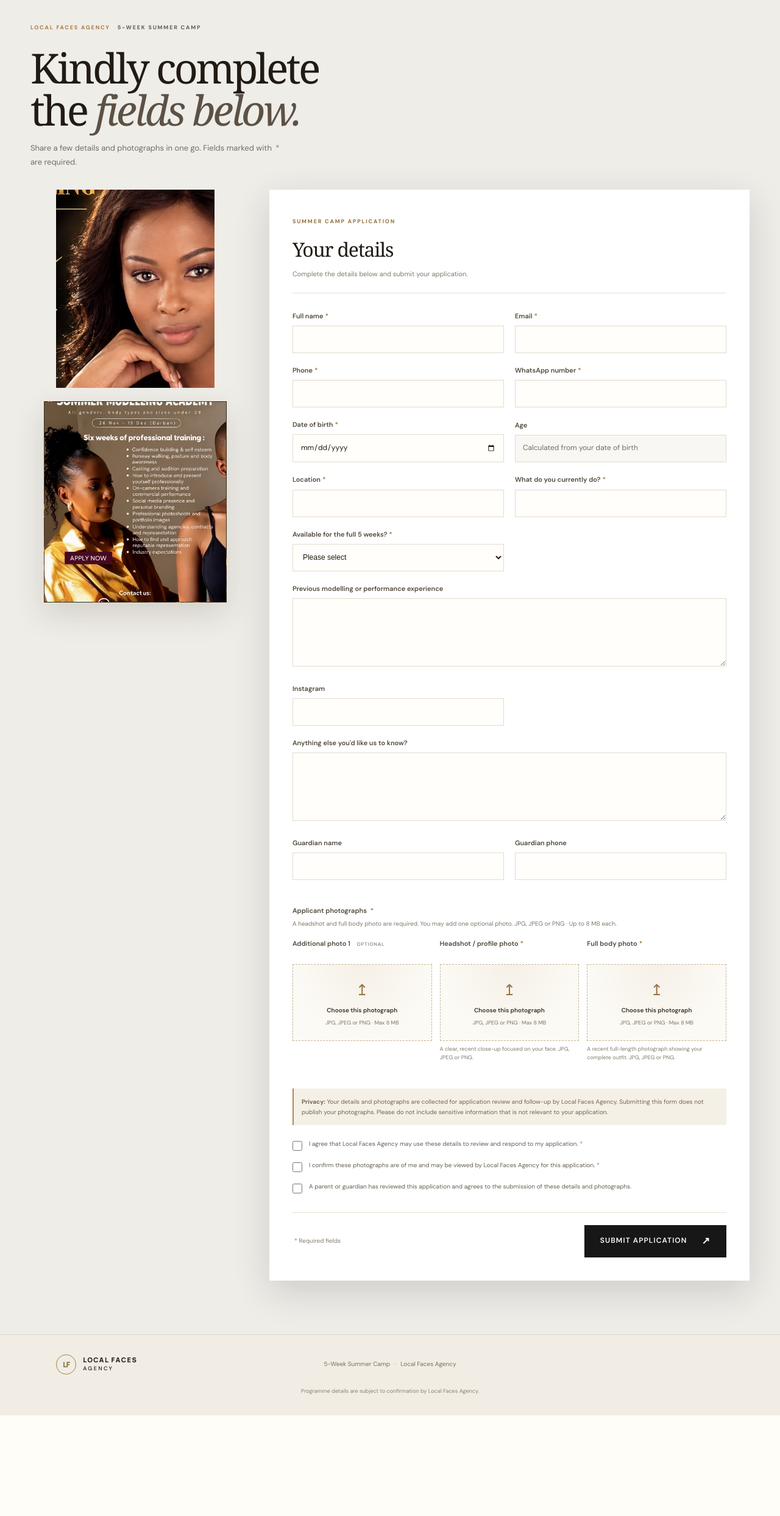
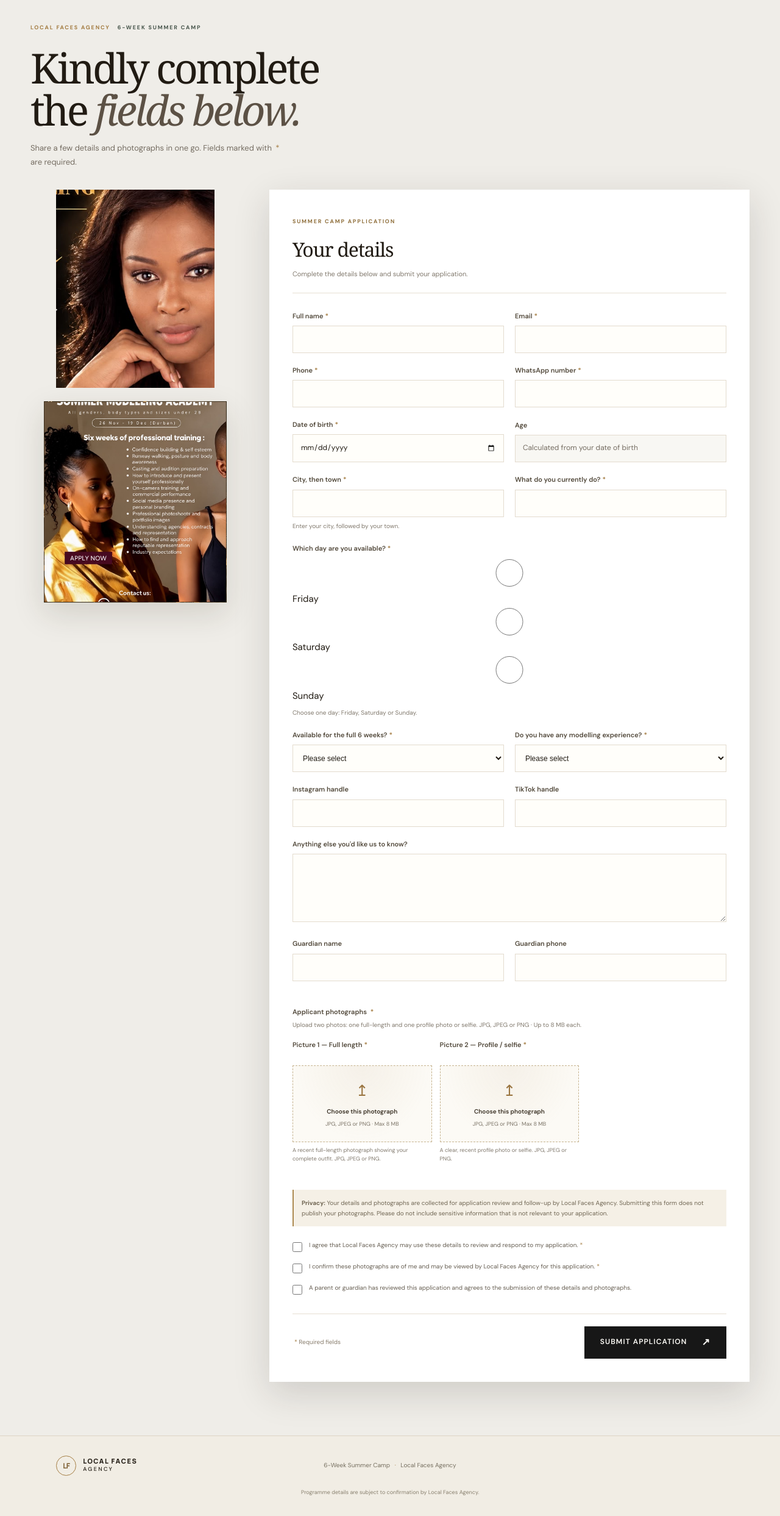
Before and after one commit to spheleleMakau/localfaces, a Django app: page / in a window 1280 px wide. Shown: the part 78-2564 px from the top of the page at 61% size. Before the commit the page ends 2399 px from the top, so only its background shows below. Run offline with Django 5.2, Linux system fonts and the light colour scheme.

Commit message:
feat: collect availability and modelling experience
Co-authored-by: Copilot <223556219+Copilot@users.noreply.github.com>

```diff
--- a/camp/admin.py
+++ b/camp/admin.py
@@ -50,6 +50,8 @@ class ApplicationAdmin(admin.ModelAdmin):
         "phone",
         "location",
         "whatsapp_number",
+        "social_handle",
+        "tiktok_handle",
     ]
     readonly_fields = [
         "application_number",
@@ -75,9 +77,10 @@ class ApplicationAdmin(admin.ModelAdmin):
                     "current_occupation",
                     "preferred_days",
                     "available_full_five_weeks",
+                    "has_modelling_experience",
                     "previous_experience",
-                    "areas_of_interest",
                     "social_handle",
+                    "tiktok_handle",
                     "about",
                     "guardian_name",
                     "guardian_phone",
--- a/camp/forms.py
+++ b/camp/forms.py
@@ -51,27 +51,46 @@ class ApplicationForm(forms.ModelForm):
         required=True,
         widget=forms.TextInput(attrs={"autocomplete": "organization-title"}),
     )
+    preferred_days = forms.ChoiceField(
+        label="Which day are you available?",
+        choices=Application.DAY_CHOICES,
+        required=True,
+        help_text="Choose one day: Friday, Saturday or Sunday.",
+        widget=forms.RadioSelect,
+    )
     available_full_five_weeks = forms.ChoiceField(
-        label="Available for the full 5 weeks?",
+        label="Available for the full 6 weeks?",
         choices=(("", "Please select"), ("yes", "Yes"), ("no", "No")),
         required=True,
     )
-    previous_experience = forms.CharField(
-        label="Previous modelling or performance experience",
-        required=False,
-        widget=forms.Textarea(attrs={"rows": 3}),
+    has_modelling_experience = forms.ChoiceField(
+        label="Do you have any modelling experience?",
+        choices=(("", "Please select"), ("yes", "Yes"), ("no", "No")),
+        required=True,
+        widget=forms.Select(
+            attrs={"aria-controls": "previous-experience-details"}
+        ),
     )
-    additional_photo_1 = ApplicationPhotoField(
-        label="Additional photo 1",
+    tiktok_handle = forms.CharField(
+        label="TikTok handle",
+        max_length=80,
         required=False,
     )
-    headshot = ApplicationPhotoField(
-        label="Headshot / profile photo",
-        help_text="A clear, recent close-up focused on your face. JPG, JPEG or PNG.",
+    previous_experience = forms.CharField(
+        label="Tell us briefly about your modelling experience",
+        required=False,
+        help_text="Optional — shown when you answer Yes.",
+        widget=forms.Textarea(
+            attrs={"rows": 3, "id": "previous-experience-details"}
+        ),
     )
     full_length_photo = ApplicationPhotoField(
-        label="Full body photo",
+        label="Picture 1 — Full length",
         help_text="A recent full-length photograph showing your complete outfit. JPG, JPEG or PNG.",
+    )
+    headshot = ApplicationPhotoField(
+        label="Picture 2 — Profile / selfie",
+        help_text="A clear, recent profile photo or selfie. JPG, JPEG or PNG.",
     )
 
     class Meta:
@@ -84,20 +103,30 @@ class ApplicationForm(forms.ModelForm):
             "date_of_birth",
             "location",
             "current_occupation",
+            "preferred_days",
             "available_full_five_weeks",
+            "has_modelling_experience",
             "previous_experience",
             "social_handle",
+            "tiktok_handle",
+            "full_length_photo",
+            "headshot",
             "about",
             "guardian_name",
             "guardian_phone",
         ]
         labels = {
-            "social_handle": "Instagram",
+            "social_handle": "Instagram handle",
+            "location": "City, then town",
             "about": "Anything else you'd like us to know?",
+        }
+        help_texts = {
+            "location": "Enter your city, followed by your town.",
         }
         widgets = {
             "about": forms.Textarea(attrs={"rows": 4}),
             "phone": forms.TextInput(attrs={"autocomplete": "tel"}),
+            "preferred_days": forms.CheckboxSelectMultiple,
             "guardian_phone": forms.TextInput(
                 attrs={"autocomplete": "tel"}
             ),
@@ -159,20 +188,18 @@ class ApplicationForm(forms.ModelForm):
                     "guardian_consent",
                     "Parent or guardian agreement is required for applicants under 18.",
                 )
-        uploaded_photos = [
-            cleaned_data.get("headshot"),
-            cleaned_data.get("full_length_photo"),
-            cleaned_data.get("additional_photo_1"),
-        ]
-        photo_count = sum(photo is not None for photo in uploaded_photos)
-        if photo_count > settings.MAX_APPLICATION_PHOTOS:
-            raise ValidationError(
-                f"You may upload no more than {settings.MAX_APPLICATION_PHOTOS} photographs."
-            )
+        if cleaned_data.get("has_modelling_experience") is False:
+            cleaned_data["previous_experience"] = ""
         return cleaned_data
 
     def clean_available_full_five_weeks(self):
         return self.cleaned_data["available_full_five_weeks"] == "yes"
+
+    def clean_preferred_days(self):
+        return [self.cleaned_data["preferred_days"]]
+
+    def clean_has_modelling_experience(self):
+        return self.cleaned_data["has_modelling_experience"] == "yes"
 
     def save(self, commit=True):
         application = super().save(commit=False)
@@ -191,9 +218,8 @@ class ApplicationForm(forms.ModelForm):
 
     def save_photos(self, application):
         photos = [
+            ("full_length_photo", ApplicationPhoto.PhotoType.FULL_LENGTH),
             ("headshot", ApplicationPhoto.PhotoType.HEADSHOT),
-            ("full_length_photo", ApplicationPhoto.PhotoType.FULL_LENGTH),
-            ("additional_photo_1", ApplicationPhoto.PhotoType.ADDITIONAL),
         ]
         for field_name, photo_type in photos:
             uploaded_file = self.cleaned_data[field_name]
--- a/camp/views.py
+++ b/camp/views.py
@@ -66,8 +66,6 @@ def apply(request):
         "camp/apply.html",
         {
             "form": form,
-            "max_application_photos": settings.MAX_APPLICATION_PHOTOS,
-            "optional_photo_limit": settings.MAX_APPLICATION_PHOTOS - 2,
             "photo_max_mb": f"{settings.MAX_APPLICATION_PHOTO_BYTES / (1024 * 1024):g}",
             "max_application_photo_bytes": settings.MAX_APPLICATION_PHOTO_BYTES,
         },
--- a/localfaces/settings.py
+++ b/localfaces/settings.py
@@ -168,10 +168,6 @@ LOCAL_FACES_WHATSAPP_NUMBER = os.environ.get(
 MAX_APPLICATION_PHOTO_BYTES = int(
     os.environ.get("MAX_APPLICATION_PHOTO_BYTES", str(8 * 1024 * 1024))
 )
-MAX_APPLICATION_PHOTOS = int(os.environ.get("MAX_APPLICATION_PHOTOS", "3"))
-if MAX_APPLICATION_PHOTOS < 2 or MAX_APPLICATION_PHOTOS > 3:
-    raise ValueError("MAX_APPLICATION_PHOTOS must be between 2 and 3.")
-
 if not DEBUG:
     SECURE_SSL_REDIRECT = True
     SESSION_COOKIE_SECURE = True
--- a/render.yaml
+++ b/render.yaml
@@ -35,5 +35,3 @@ services:
         value: 27671012841
       - key: MAX_APPLICATION_PHOTO_BYTES
         value: "8388608"
-      - key: MAX_APPLICATION_PHOTOS
-        value: "3"
--- a/static/css/site.css
+++ b/static/css/site.css
@@ -269,6 +269,8 @@ h1 em, h2 em { color: var(--accent); font-family: Georgia, "Times New Roman", se
   margin: 2px 0 0;
   accent-color: #98713d;
 }
+.availability-field ul { grid-template-columns: repeat(3, minmax(0, 1fr)); }
+.availability-field li { align-items: center; }
 .consent-fields { display: grid; gap: 14px; margin: 23px 0; }
 .checkbox-field { display: grid; grid-template-columns: 17px 1fr; gap: 10px; align-items: start; }
 .checkbox-field input { width: 16px; height: 16px; margin: 3px 0 0; accent-color: var(--accent); }
@@ -500,7 +502,8 @@ body {
 }
 
 .form-heading .section-label {
-  color: #8c6c39;
+  color: #47554b;
+  font-weight: 700;
   letter-spacing: .2em;
 }
 
@@ -952,7 +955,8 @@ body {
 }
 
 .form-heading .section-label {
-  color: #605c56;
+  color: #47554b;
+  font-weight: 700;
 }
 
 .form-heading h1 {
--- a/static/js/application.js
+++ b/static/js/application.js
@@ -3,10 +3,15 @@ const form = document.querySelector("[data-application-form]");
 if (form) {
   const photoInputs = [...form.querySelectorAll('input[type="file"]')];
   const maximumBytes = Number(form.dataset.maxPhotoBytes);
-  const maximumPhotos = Number(form.dataset.maxPhotos);
   const maximumPhotoMegabytes = form.dataset.maxPhotoMb;
   const dobInput = form.querySelector('input[name="date_of_birth"]');
   const ageOutput = document.querySelector("#calculated-age");
+  const modellingExperienceInput = form.querySelector(
+    'select[name="has_modelling_experience"]',
+  );
+  const modellingExperienceDetails = form.querySelector(
+    "[data-modelling-experience-details]",
+  );
 
   const updateAge = () => {
     if (!dobInput?.value || !ageOutput) return;
@@ -26,10 +31,20 @@ if (form) {
   dobInput?.addEventListener("input", updateAge);
   updateAge();
 
-  const selectedPhotoCount = () =>
-    photoInputs.filter((input) => input.files?.length).length;
+  const updateModellingExperienceDetails = () => {
+    if (modellingExperienceDetails && modellingExperienceInput) {
+      modellingExperienceDetails.hidden =
+        modellingExperienceInput.value !== "yes";
+    }
+  };
 
-  const validatePhotoInputs = (countErrorInput = null) => {
+  modellingExperienceInput?.addEventListener(
+    "change",
+    updateModellingExperienceDetails,
+  );
+  updateModellingExperienceDetails();
+
+  const validatePhotoInputs = () => {
     photoInputs.forEach((input) => {
       const file = input.files?.[0];
       let error = "";
@@ -40,11 +55,6 @@ if (form) {
       }
       input.setCustomValidity(error);
     });
-    if (selectedPhotoCount() > maximumPhotos && countErrorInput) {
-      countErrorInput.setCustomValidity(
-        `You may upload no more than ${maximumPhotos} photographs.`,
-      );
-    }
   };
 
   photoInputs.forEach((photoInput) => {
@@ -85,16 +95,6 @@ if (form) {
   });
 
   form.addEventListener("submit", (event) => {
-    const overLimitInput = photoInputs.find((input) => input.files?.length);
-    if (selectedPhotoCount() > maximumPhotos && overLimitInput) {
-      overLimitInput.setCustomValidity(
-        `You may upload no more than ${maximumPhotos} photographs.`,
-      );
-      overLimitInput.reportValidity();
-      event.preventDefault();
-      return;
-    }
-
     const submitButton = form.querySelector(".submit-application");
     if (submitButton) {
       submitButton.disabled = true;
--- a/templates/base.html
+++ b/templates/base.html
@@ -5,8 +5,8 @@
   <meta charset="utf-8">
   <meta name="viewport" content="width=device-width, initial-scale=1">
   <meta name="theme-color" content="#f5f2eb">
-  <meta name="description" content="Apply to the Local Faces Agency 5-Week Summer Camp.">
-  <title>{% block title %}Local Faces Agency — 5-Week Summer Camp{% endblock %}</title>
+  <meta name="description" content="Apply to the Local Faces Agency 6-Week Summer Camp.">
+  <title>{% block title %}Local Faces Agency — 6-Week Summer Camp{% endblock %}</title>
   <link rel="preconnect" href="https://fonts.googleapis.com">
   <link rel="preconnect" href="https://fonts.gstatic.com" crossorigin>
   <link href="https://fonts.googleapis.com/css2?family=DM+Sans:wght@400;500;600;700&family=Manrope:wght@400;500;600;700;800&display=swap" rel="stylesheet">
@@ -37,7 +37,7 @@
       <span class="brand-mark" aria-hidden="true">LF</span>
       <span class="brand-name">LOCAL FACES <span>AGENCY</span></span>
     </a>
-    <p>5-Week Summer Camp <span aria-hidden="true">·</span> Local Faces Agency</p>
+    <p>6-Week Summer Camp <span aria-hidden="true">·</span> Local Faces Agency</p>
     <small>Programme details are subject to confirmation by Local Faces Agency.</small>
   </footer>
   <script src="{% static 'js/site.js' %}" defer></script>
--- a/templates/camp/apply.html
+++ b/templates/camp/apply.html
@@ -4,21 +4,21 @@
 {% block content %}
 <section class="form-page" style="--campaign-image: url('{% static '2.jpg' %}')">
   <div class="form-heading">
-    <div class="section-label"><span>LOCAL FACES AGENCY</span> 5-WEEK SUMMER CAMP</div>
+    <div class="section-label"><span>LOCAL FACES AGENCY</span> 6-WEEK SUMMER CAMP</div>
     <h1>Kindly complete<br>the <em>fields below.</em></h1>
     <p>Share a few details and photographs in one go. Fields marked with <span class="required-mark">*</span> are required.</p>
   </div>
   <div class="form-layout">
     <aside class="form-aside" aria-label="Summer camp campaign">
       <div class="form-campaign-art">
-        <img src="{% static '2.jpg' %}" alt="Local Faces Agency five-week summer modelling academy campaign">
+        <img src="{% static '2.jpg' %}" alt="Campaign portrait featuring a model for Local Faces Agency">
         <span>LET'S GET<br>STARTED!</span>
       </div>
       <div class="form-campaign-secondary">
         <img src="{% static '1.jpg' %}" alt="Local Faces Agency summer modelling campaign with programme overview">
       </div>
     </aside>
-    <form class="application-form" id="application-form" method="post" enctype="multipart/form-data" data-application-form data-max-photos="{{ max_application_photos }}" data-max-photo-bytes="{{ max_application_photo_bytes }}" data-max-photo-mb="{{ photo_max_mb }}">
+    <form class="application-form" id="application-form" method="post" enctype="multipart/form-data" data-application-form data-max-photo-bytes="{{ max_application_photo_bytes }}" data-max-photo-mb="{{ photo_max_mb }}">
       {% csrf_token %}
       {{ form.submission_key }}
       {% if form.non_field_errors %}<div class="form-errors" role="alert">{{ form.non_field_errors }}</div>{% endif %}
@@ -29,8 +29,8 @@
       </div>
       <div class="form-fields-grid">
         {% for field in form %}
-          {% if field.name == "full_name" or field.name == "email" or field.name == "phone" or field.name == "whatsapp_number" or field.name == "date_of_birth" or field.name == "location" or field.name == "current_occupation" or field.name == "available_full_five_weeks" or field.name == "social_handle" or field.name == "previous_experience" or field.name == "about" or field.name == "guardian_name" or field.name == "guardian_phone" %}
-            <div class="form-field {% if field.name == 'about' or field.name == 'previous_experience' %}form-field-wide{% endif %} {% if field.errors %}has-error{% endif %}">
+          {% if field.name == "full_name" or field.name == "email" or field.name == "phone" or field.name == "whatsapp_number" or field.name == "date_of_birth" or field.name == "location" or field.name == "current_occupation" or field.name == "preferred_days" or field.name == "available_full_five_weeks" or field.name == "has_modelling_experience" or field.name == "social_handle" or field.name == "tiktok_handle" or field.name == "previous_experience" or field.name == "about" or field.name == "guardian_name" or field.name == "guardian_phone" %}
+            <div class="form-field {% if field.name == 'about' or field.name == 'previous_experience' or field.name == 'preferred_days' %}form-field-wide{% endif %} {% if field.name == 'preferred_days' %}availability-field choice-grid{% endif %} {% if field.name == 'previous_experience' %}modelling-experience-details{% endif %} {% if field.errors %}has-error{% endif %}" {% if field.name == "previous_experience" %}data-modelling-experience-details{% endif %}>
               <label for="{{ field.id_for_label }}">{{ field.label }}{% if field.field.required %}<span class="required-mark">*</span>{% endif %}</label>
               {{ field }}
               {% if field.help_text %}<small class="field-help">{{ field.help_text }}</small>{% endif %}
@@ -47,12 +47,12 @@
       </div>
       <fieldset class="photo-uploads">
         <legend>Applicant photographs <span class="required-mark">*</span></legend>
-        <p class="photo-uploads-intro">A headshot and full body photo are required.{% if optional_photo_limit %} You may add one optional photo.{% endif %} JPG, JPEG or PNG · Up to {{ photo_max_mb }} MB each.</p>
+        <p class="photo-uploads-intro">Upload two photos: one full-length and one profile photo or selfie. JPG, JPEG or PNG · Up to {{ photo_max_mb }} MB each.</p>
         <div class="photo-uploads-grid">
           {% for field in form %}
-            {% if field.name == "headshot" or field.name == "full_length_photo" or field.name == "additional_photo_1" %}
-              <div class="form-field photo-upload-field {% if field.errors %}has-error{% endif %}" {% if field.name == "additional_photo_1" and optional_photo_limit < 1 %}hidden{% endif %}>
-                <label for="{{ field.id_for_label }}">{{ field.label }}{% if field.field.required %}<span class="required-mark">*</span>{% else %} <span class="optional-mark">OPTIONAL</span>{% endif %}</label>
+            {% if field.name == "headshot" or field.name == "full_length_photo" %}
+              <div class="form-field photo-upload-field {% if field.errors %}has-error{% endif %}">
+                <label for="{{ field.id_for_label }}">{{ field.label }}{% if field.field.required %}<span class="required-mark">*</span>{% endif %}</label>
                 <div class="upload-box"><span class="upload-icon" aria-hidden="true">↥</span>{{ field }}<span class="upload-prompt">Choose this photograph</span><small>JPG, JPEG or PNG · Max {{ photo_max_mb }} MB</small></div>
                 {% if field.help_text %}<small class="field-help">{{ field.help_text }}</small>{% endif %}
                 <div class="photo-preview" data-photo-preview aria-live="polite"></div>
--- a/templates/camp/shared_application.html
+++ b/templates/camp/shared_application.html
@@ -8,7 +8,7 @@
     <p>This is a private link for agency review. Please do not forward it.</p>
   </div>
   <div class="shared-card">
-    <div class="shared-section"><span>01 / APPLICANT</span><h2>{{ application.full_name }}</h2><dl><dt>Application number</dt><dd>{{ application.application_number }}</dd><dt>Date of birth</dt><dd>{{ application.date_of_birth|date:"j F Y"|default:"Not provided" }}</dd><dt>Age</dt><dd>{{ application.age|default_if_none:"Not provided" }}</dd><dt>Location</dt><dd>{{ application.location }}</dd><dt>Phone</dt><dd>{{ application.phone }}</dd><dt>WhatsApp</dt><dd>{{ application.whatsapp_number|default:"Not provided" }}</dd><dt>Email</dt><dd>{{ application.email }}</dd><dt>Currently</dt><dd>{{ application.current_occupation|default:"Not provided" }}</dd><dt>Full 5-week availability</dt><dd>{% if application.available_full_five_weeks is True %}Yes{% elif application.available_full_five_weeks is False %}No{% else %}Not provided{% endif %}</dd><dt>Previous experience</dt><dd>{{ application.previous_experience|default:"Not provided"|linebreaksbr }}</dd><dt>Instagram</dt><dd>{{ application.social_handle|default:"Not provided" }}</dd></dl></div>
+    <div class="shared-section"><span>01 / APPLICANT</span><h2>{{ application.full_name }}</h2><dl><dt>Application number</dt><dd>{{ application.application_number }}</dd><dt>Date of birth</dt><dd>{{ application.date_of_birth|date:"j F Y"|default:"Not provided" }}</dd><dt>Age</dt><dd>{{ application.age|default_if_none:"Not provided" }}</dd><dt>City, then town</dt><dd>{{ application.location }}</dd><dt>Phone</dt><dd>{{ application.phone }}</dd><dt>WhatsApp</dt><dd>{{ application.whatsapp_number|default:"Not provided" }}</dd><dt>Email</dt><dd>{{ application.email }}</dd><dt>Currently</dt><dd>{{ application.current_occupation|default:"Not provided" }}</dd><dt>Available day</dt><dd>{{ application.get_available_day_labels|join:", "|default:"Not provided" }}</dd><dt>Full 6-week availability</dt><dd>{% if application.available_full_five_weeks is True %}Yes{% elif application.available_full_five_weeks is False %}No{% else %}Not provided{% endif %}</dd><dt>Modelling experience</dt><dd>{% if application.has_modelling_experience is True %}Yes{% elif application.has_modelling_experience is False %}No{% else %}Not provided{% endif %}</dd><dt>Experience details</dt><dd>{{ application.previous_experience|default:"Not provided"|linebreaksbr }}</dd><dt>Instagram</dt><dd>{{ application.social_handle|default:"Not provided" }}</dd><dt>TikTok</dt><dd>{{ application.tiktok_handle|default:"Not provided" }}</dd></dl></div>
     {% if application.about or application.guardian_name %}<div class="shared-section"><span>02 / ADDITIONAL DETAILS</span>{% if application.about %}<h3>Additional information</h3><p>{{ application.about|linebreaksbr }}</p>{% endif %}{% if application.guardian_name %}<h3>Parent / guardian</h3><p>{{ application.guardian_name }} · {{ application.guardian_phone }}</p>{% endif %}</div>{% endif %}
     <div class="shared-section"><span>03 / PHOTOGRAPHS</span><p><a href="{% url 'camp:shared_photos' share_token %}">Open photo page</a></p><div class="shared-photos">{% for photo in application.photos.all %}<a href="{% url 'camp:shared_photo' share_token photo.pk %}" target="_blank" rel="noopener"><img src="{% url 'camp:shared_photo' share_token photo.pk %}" alt="Applicant {{ photo.get_photo_type_display }} photograph" loading="lazy"><span>{{ photo.get_photo_type_display }} ↗</span></a>{% empty %}<p>No photographs were uploaded.</p>{% endfor %}</div></div>
     <div class="shared-meta"><span>Submitted {{ application.submitted_at|date:"j F Y, H:i" }}</span><span>Review status: {{ application.get_status_display }}</span></div>
```
Also changed, not shown: camp/models.py (+13 -7 lines), camp/tests.py (+69 -42 lines), camp/whatsapp.py (+13 -2 lines), README.md, camp/migrations/0006_application_tiktok_handle_and_more.py (added), camp/migrations/0007_application_has_modelling_experience_and_more.py (added), 1 other file.
